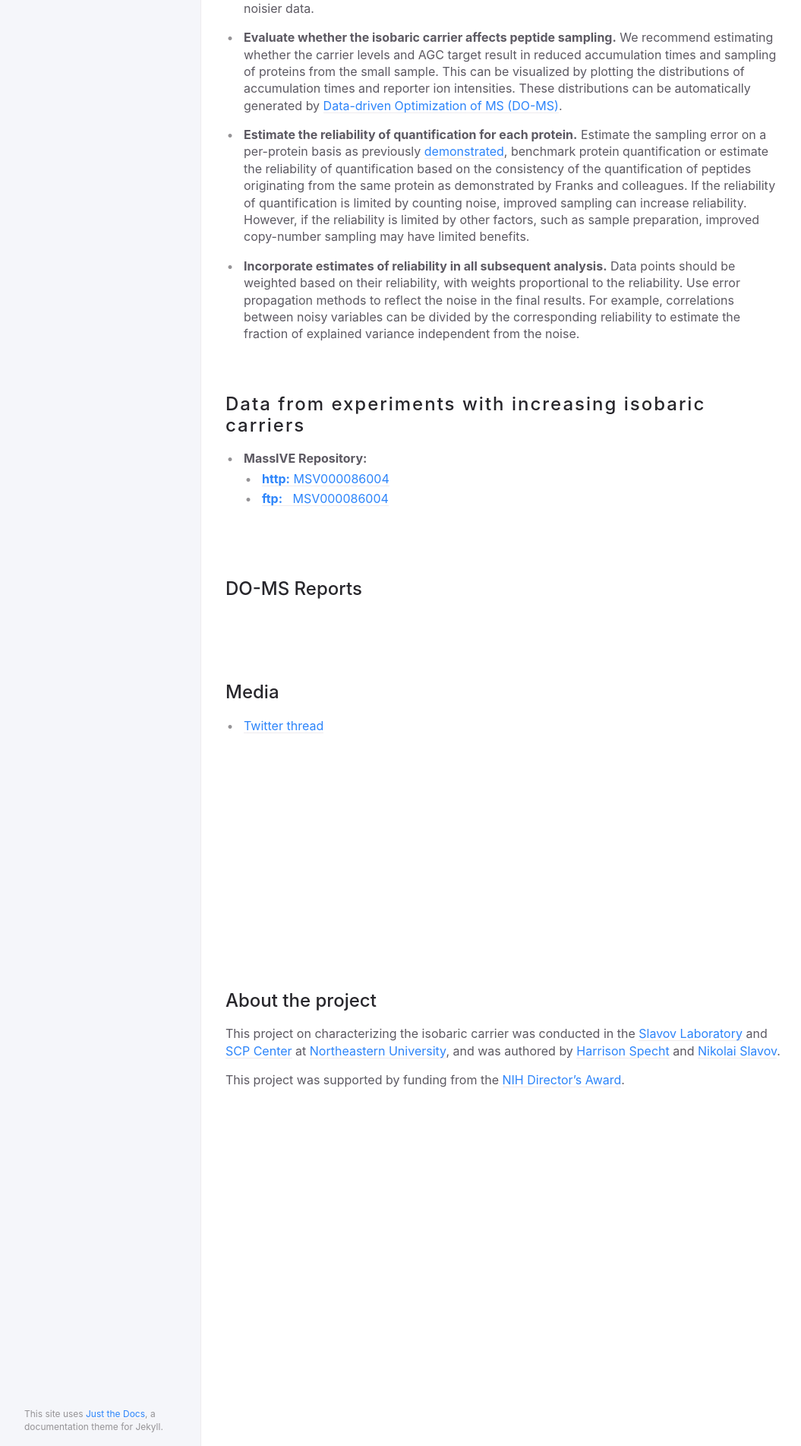
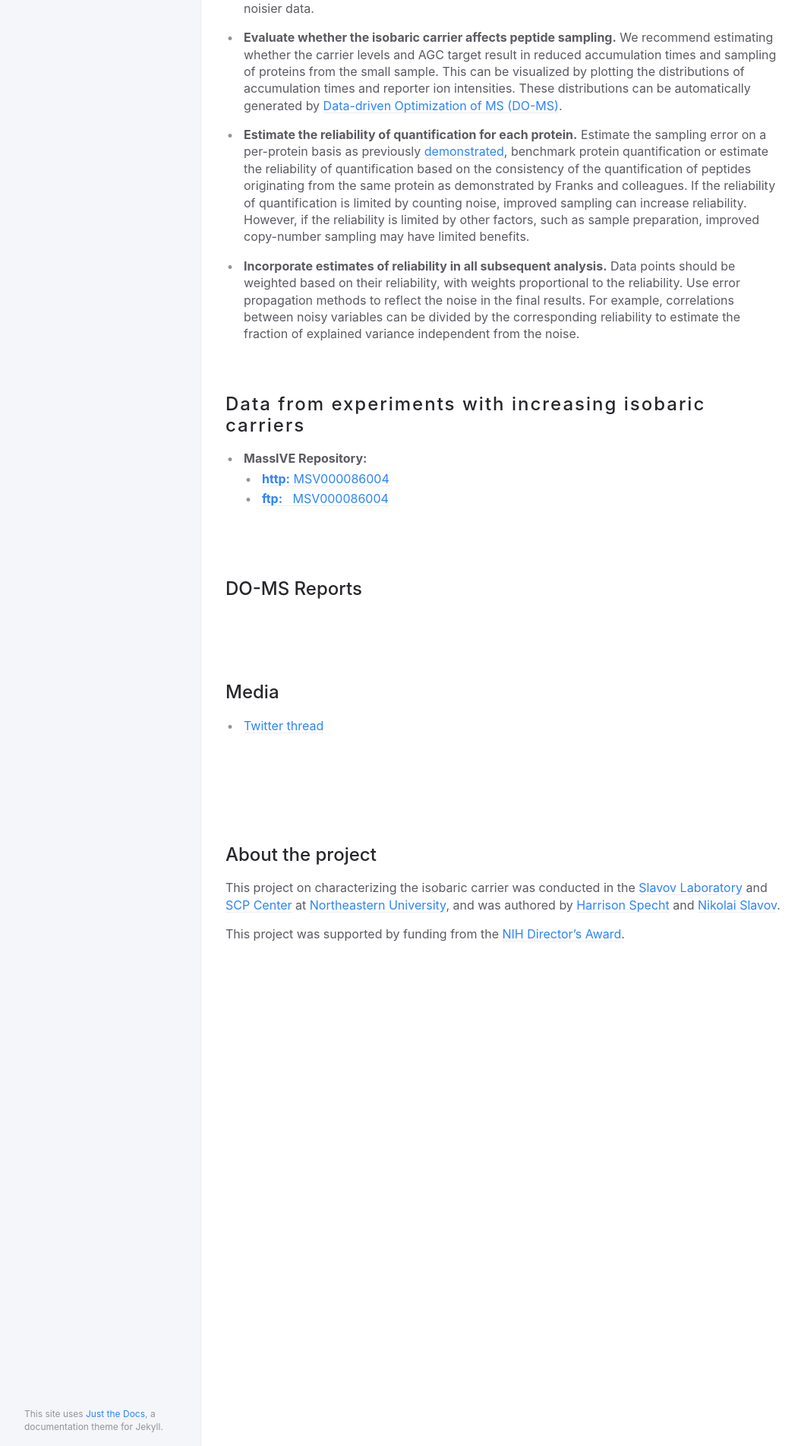
Before and after one commit to SlavovLab/SCoPE2, a Jekyll site: the page built from docs/mass-spec/Isobaric-carrier-optimization.md, in a window 1280 px wide. Shown: the part 1214-3117 px from the top of the page at 76% size, without its empty margins (91-1146 px from the left). Built offline with Jekyll 4.4.1, drawn with Linux system fonts in a browser that asks for light colours; nearby versions of some CDN libraries.

Commit message:
Update Isobaric-carrier-optimization.md

```diff
--- a/docs/mass-spec/Isobaric-carrier-optimization.md
+++ b/docs/mass-spec/Isobaric-carrier-optimization.md
@@ -78,16 +78,6 @@ To increase the throughput and quantitative accuracy of single-cell protein anal
 
 &nbsp;
 
-&nbsp;
-
-&nbsp;
-
-&nbsp;
-
-&nbsp;
-
-&nbsp;
-
 ## About the project
 
 This project on characterizing the isobaric carrier was conducted in the [Slavov Laboratory](http://slavovlab.net) and [SCP Center](http://center.single-cell.net) at [Northeastern University](https://www.northeastern.edu/), and was authored by [Harrison Specht](http://harrisonspecht.com) and [Nikolai Slavov](https://coe.northeastern.edu/people/slavov-nikolai/).
@@ -116,3 +106,13 @@ This project was supported by funding from the [NIH Director's Award](https://pr
 &nbsp;
 
 &nbsp;
+
+&nbsp;
+
+&nbsp;
+
+&nbsp;
+
+&nbsp;
+
+&nbsp;
```
